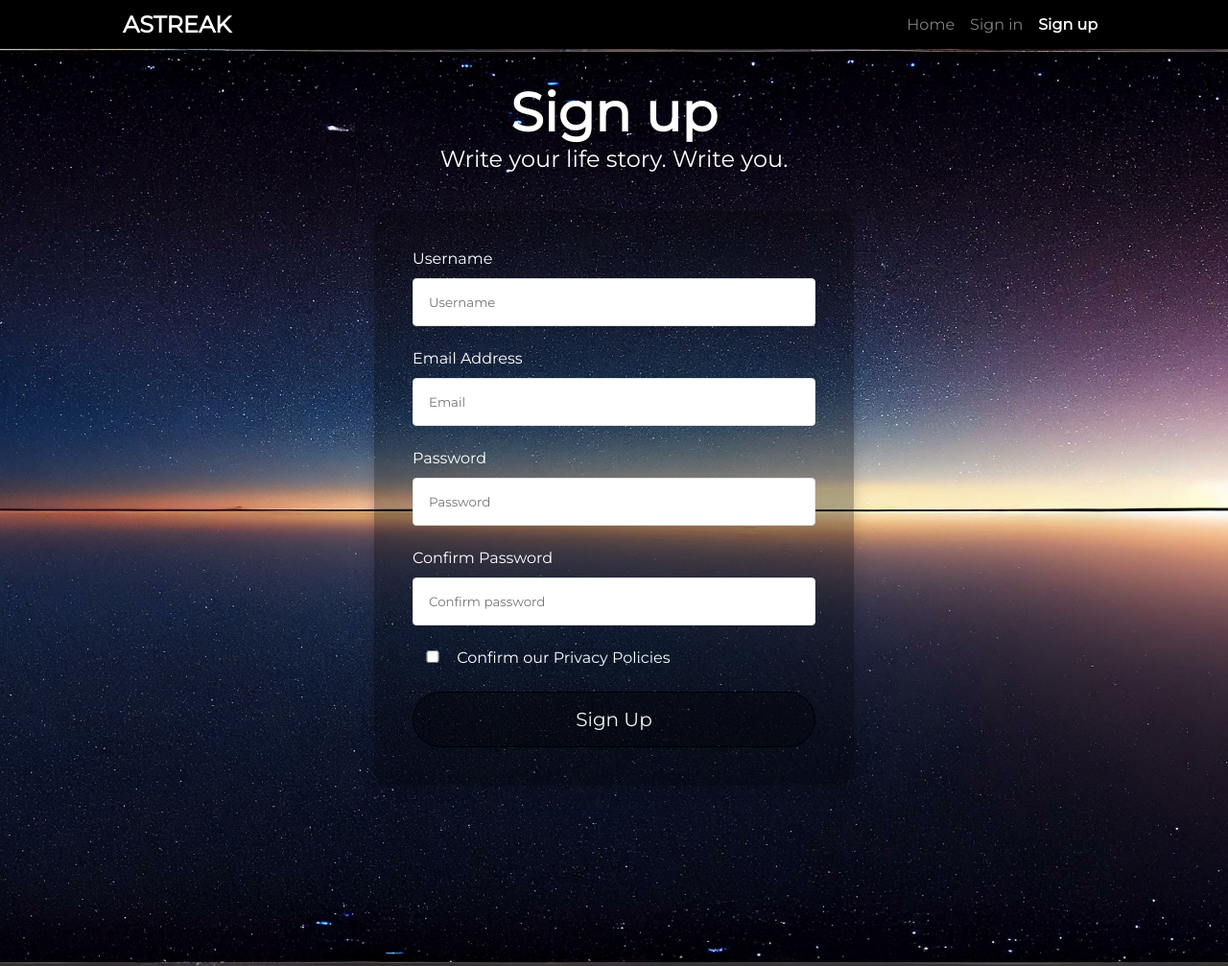
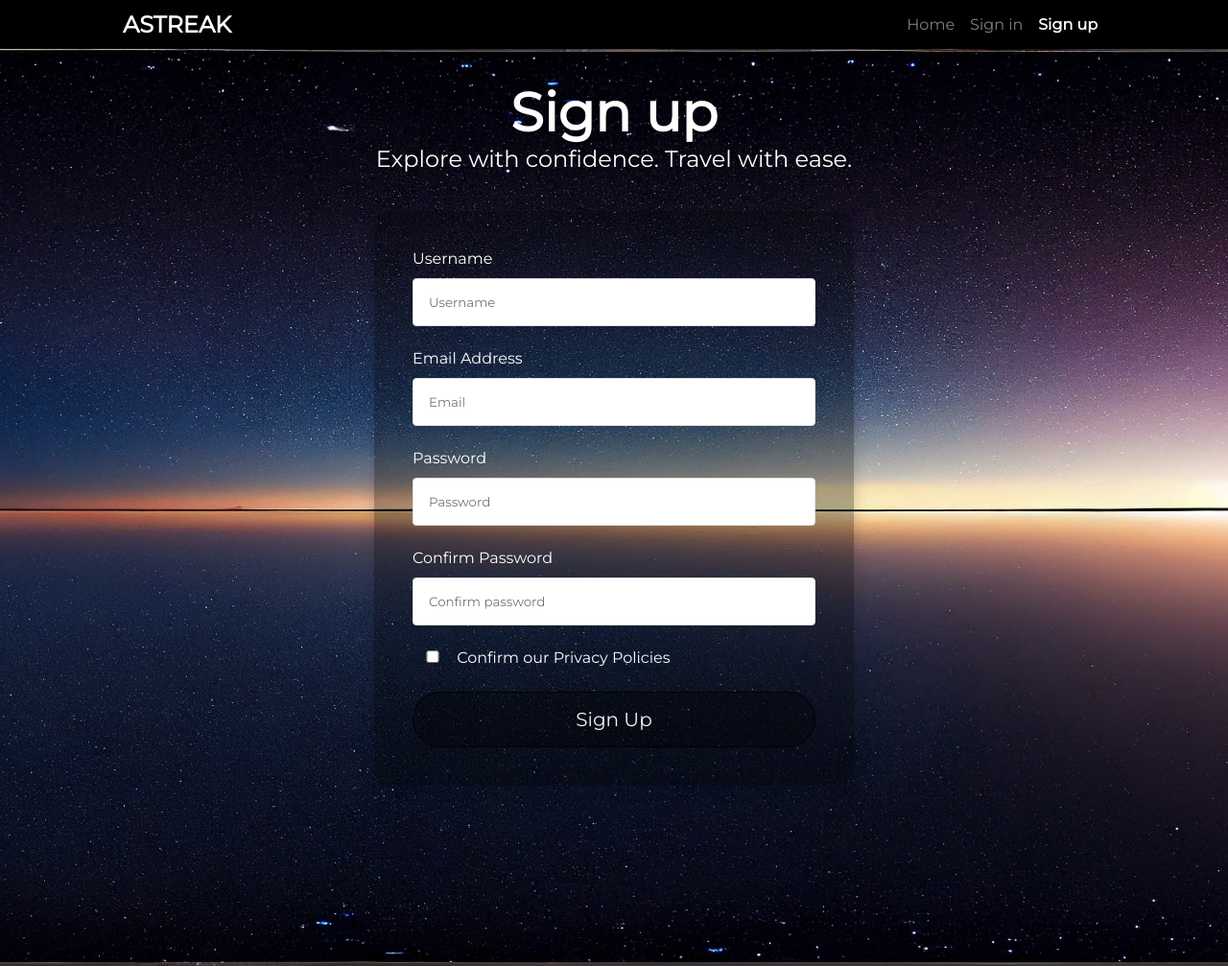
Before and after one commit to letoan312/Grizzlython.ASTREAK, a plain HTML site: page signup.html in a window 1280 px wide. Shown: the top 1007 px of the page at 96% size. Drawn offline with Linux system fonts and the light colour scheme.

Commit message:
Update signup.html

```diff
--- a/signup.html
+++ b/signup.html
@@ -20,7 +20,7 @@
     <div class="sign-in-form">
         <div class="form-txt">
             <div class="big">Sign up</div>
-            <div class="small">Write your life story. Write you.</div>
+            <div class="small">Explore with confidence. Travel with ease.</div>
         </div>
         <div class="form">
             <form action="homereg.html">
```
